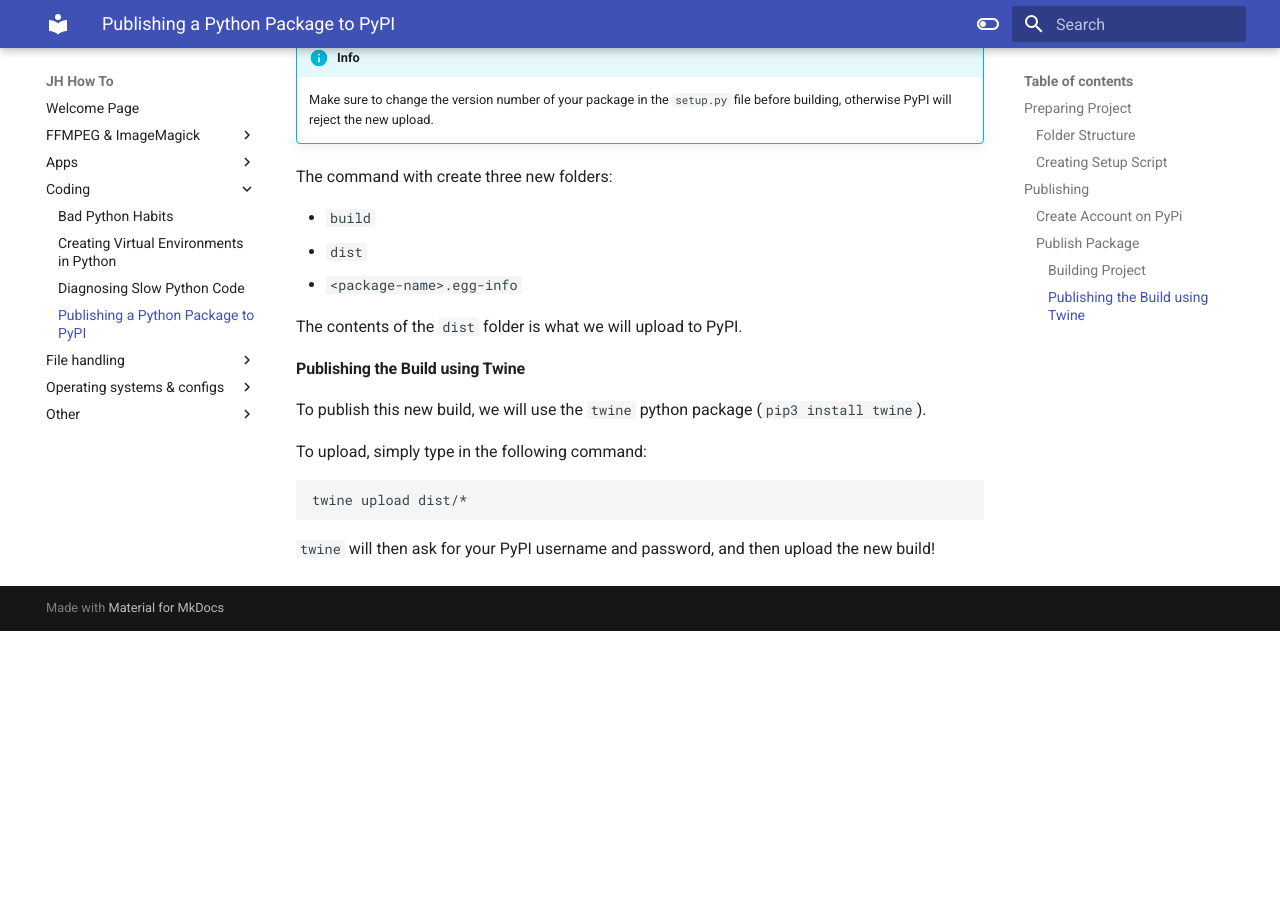
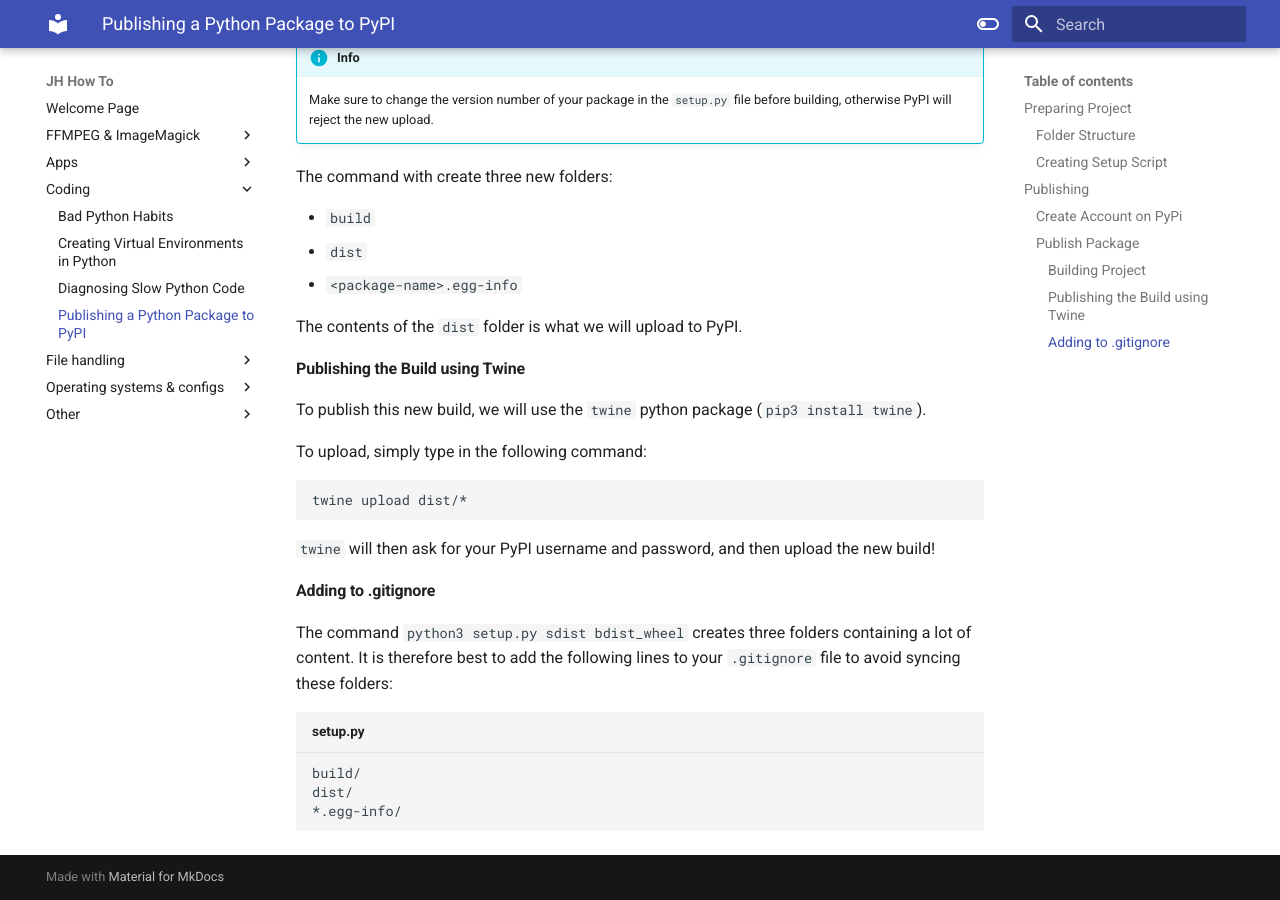
Before and after one commit to johnhalz/how_to, an MkDocs documentation site: the page built from docs/coding/publishing_python_library.md, in a window 1280 px wide and 900 px high, scrolled down 3036 px. Built offline with MkDocs 1.6.1 and Material for MkDocs 9.7.7, drawn with Linux system fonts in a browser that asks for light colours; before the commit the page ends 3667 px from its top, so only the background shows below that.

Commit message:
Updated docs

````diff
--- a/docs/coding/publishing_python_library.md
+++ b/docs/coding/publishing_python_library.md
@@ -154,3 +154,13 @@ twine upload dist/*
 ```
 
 `twine` will then ask for your PyPI username and password, and then upload the new build!
+
+#### Adding to .gitignore
+
+The command `python3 setup.py sdist bdist_wheel` creates three folders containing a lot of content. It is therefore best to add the following lines to your `.gitignore` file to avoid syncing these folders:
+
+``` bash title="setup.py"
+build/
+dist/
+*.egg-info/
+```
````
Also changed, not shown: docs/file_handling/alternative_to_scp.md (added, +35 -0 lines).
